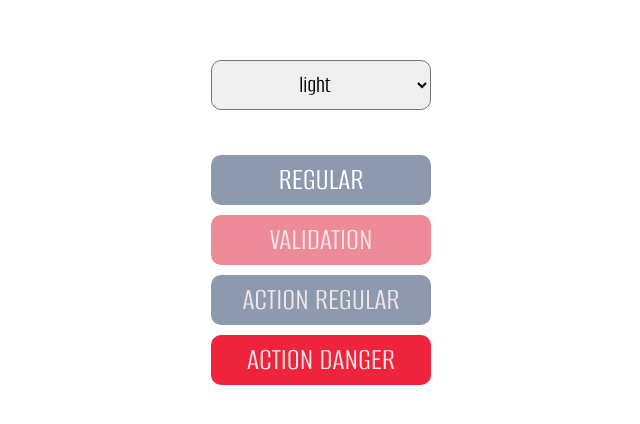
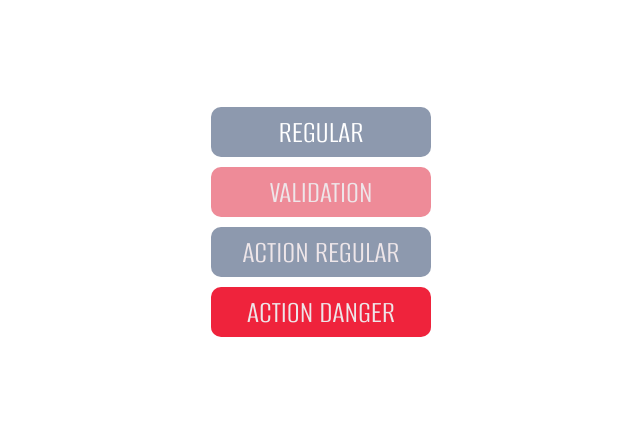
Before and after one commit to tbellavia/matcha, a React (Create React App) app in the folder app/: page / in a window 1280 px wide. Shown: the part 178-602 px from the top of the page, without its empty margins (319-959 px from the left). Built offline with nearby package versions, Linux system fonts and the light colour scheme.

Commit message:
Add: theme selector component

```diff
--- a/app/src/pages/Home.module.css
+++ b/app/src/pages/Home.module.css
@@ -7,13 +7,3 @@
     justify-content: center;
     align-items: center;
 }
-
-/* Temporary */
-.theme {
-    height: 50px;
-    width: 220px;
-    font-size: 1.5em;
-    text-align: center;
-    margin-bottom: 35px;
-    border-radius: 10px;
-}
--- a/app/src/pages/home.jsx
+++ b/app/src/pages/home.jsx
@@ -12,16 +12,6 @@ function Home() {
 
     return (
         <div className={style.home}>
-            <select
-                name="theme"
-                id="theme"
-                className={style.theme}
-                onChange={onThemeChange}
-            >
-                <option value="light">light</option>
-                <option value="dark">dark</option>
-                <option value="blind">blind</option>
-            </select>
             <Button variant="regular">regular</Button>
             <Button variant="validation">validation</Button>
             <Button variant="action-regular">action regular</Button>
```
Also changed, not shown: app/src/components/ui/theme/ThemeSelector.jsx (added, +25 -0 lines), app/src/components/ui/theme/ThemeSelector.module.css (added, +9 -0 lines).
